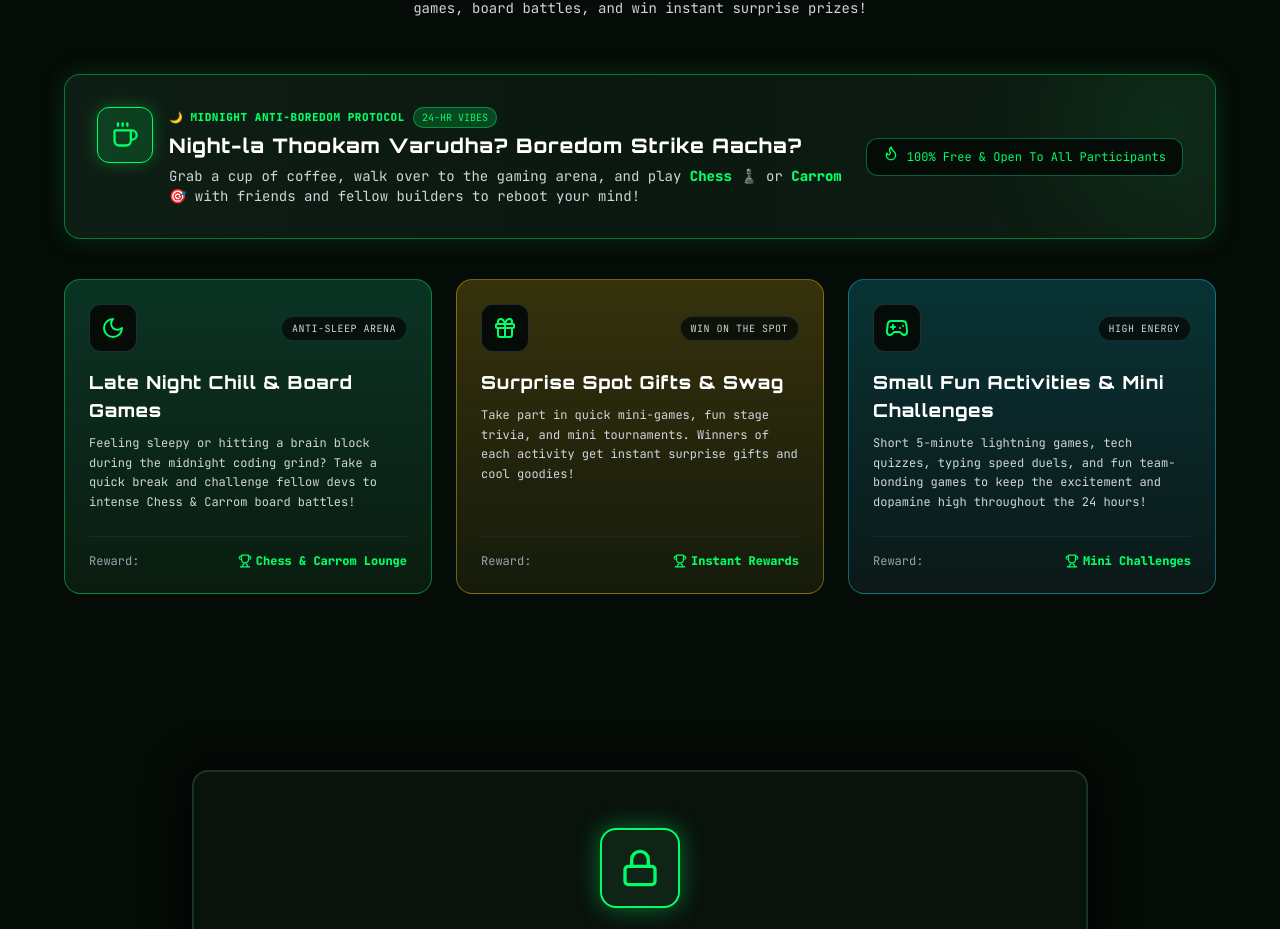
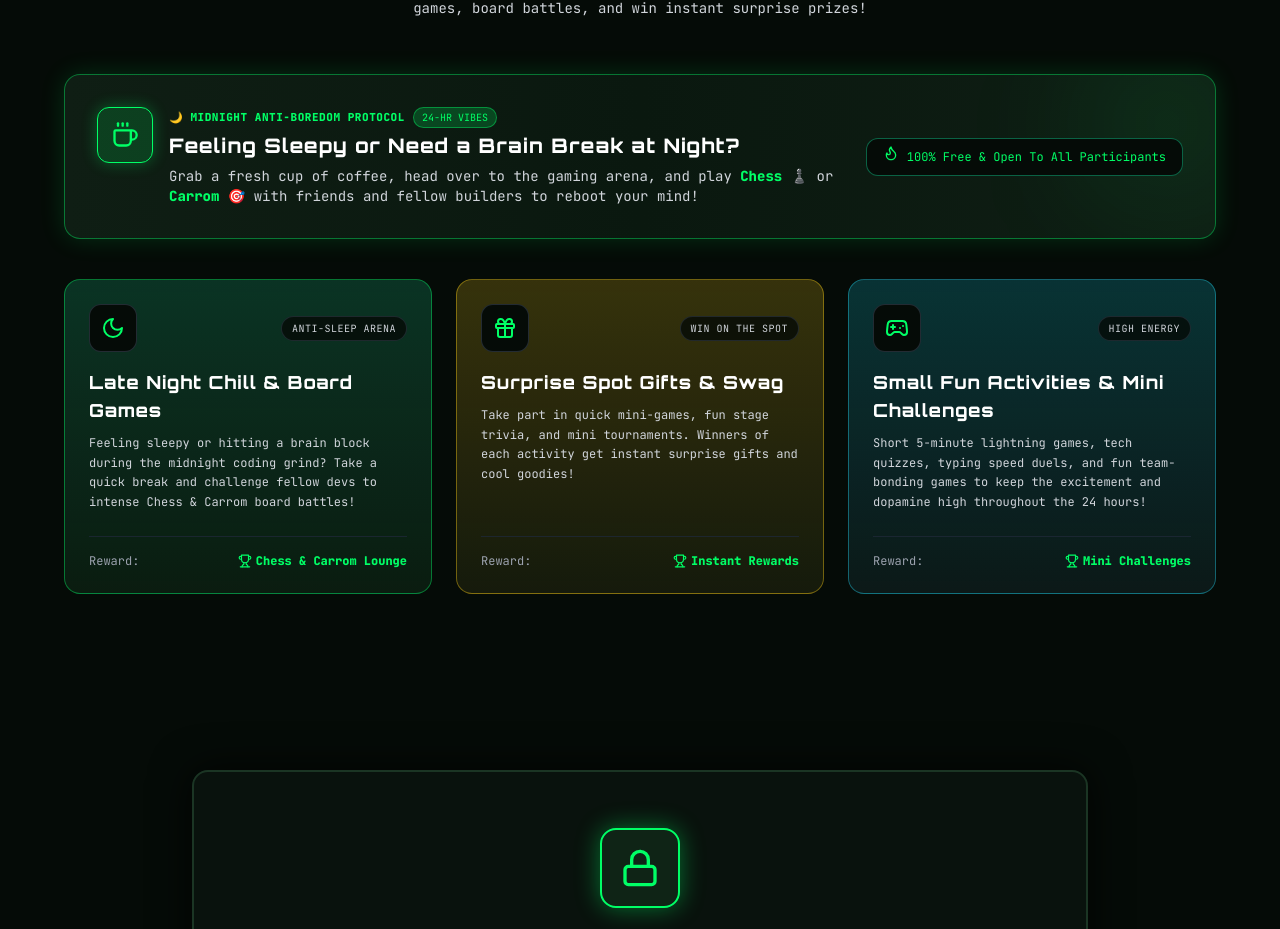
Before and after one commit to kuttyhari07/Codienych1.0-portal, a React (Vite) app in the folder client/: page / in a window 1280 px wide. Shown: the part 3717-4646 px from the top of the page. Built offline with nearby package versions, Linux system fonts and the light colour scheme; no server answers.

Commit message:
style: convert Entertainment banner text to professional English

```diff
--- a/client/src/sections/EntertainmentSection.jsx
+++ b/client/src/sections/EntertainmentSection.jsx
@@ -71,10 +71,10 @@ const EntertainmentSection = () => {
                   </span>
                 </div>
                 <h3 className="font-orbitron text-lg sm:text-xl font-bold text-white mb-1.5">
-                  Night-la Thookam Varudha? Boredom Strike Aacha?
+                  Feeling Sleepy or Need a Brain Break at Night?
                 </h3>
                 <p className="font-mono text-xs sm:text-sm text-gray-300">
-                  Grab a cup of coffee, walk over to the gaming arena, and play <strong className="text-[#00ff66]">Chess ♟️</strong> or <strong className="text-[#00ff66]">Carrom 🎯</strong> with friends and fellow builders to reboot your mind!
+                  Grab a fresh cup of coffee, head over to the gaming arena, and play <strong className="text-[#00ff66]">Chess ♟️</strong> or <strong className="text-[#00ff66]">Carrom 🎯</strong> with friends and fellow builders to reboot your mind!
                 </p>
               </div>
             </div>
```
